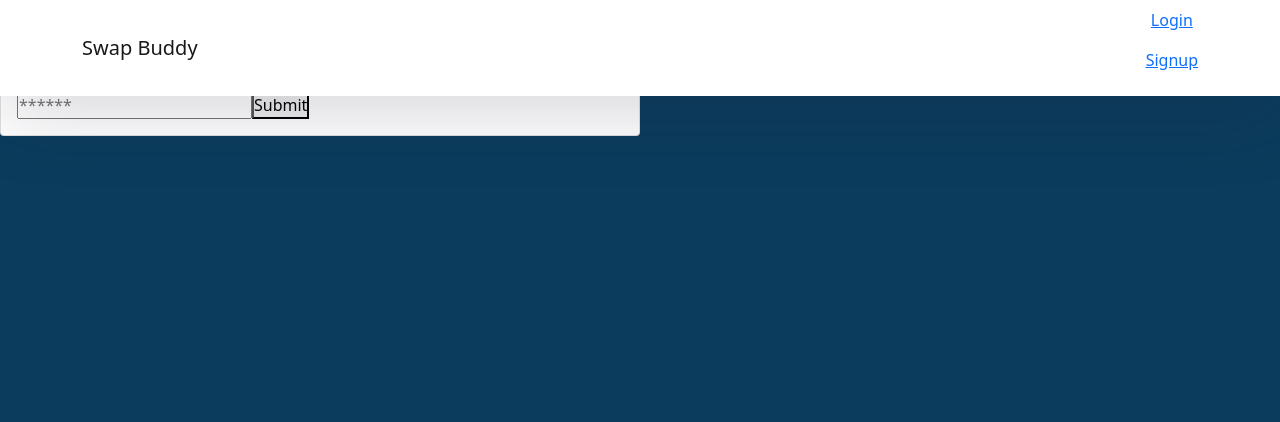
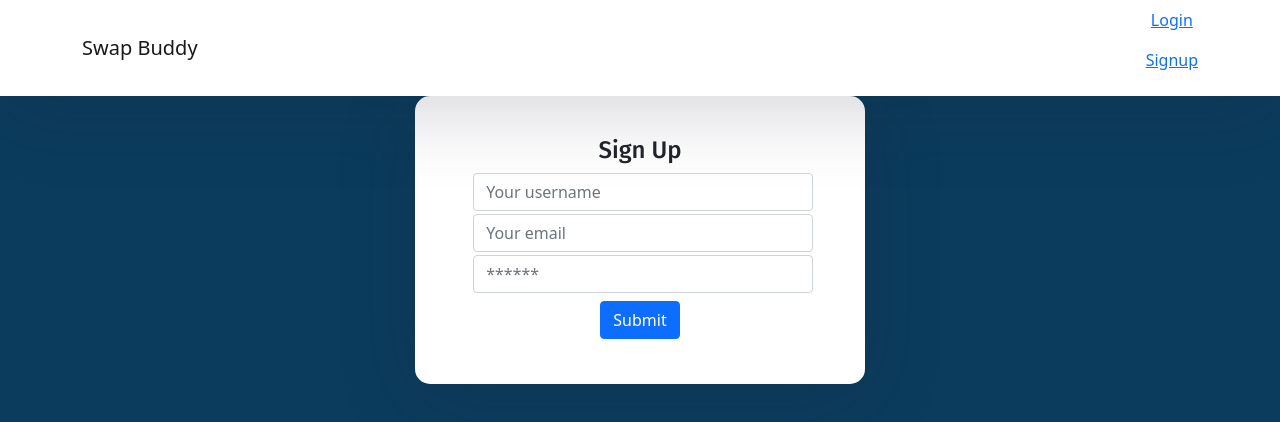
Before and after one commit to mkothari93/Swap-Buddy, a React (Create React App) app in the folder client/: page /signup in a window 1280 px wide. Shown: the top 422 px of the page. Built offline with nearby package versions, Linux system fonts and the light colour scheme.

Commit message:
fixed signup and login css

```diff
--- a/client/src/Home.css
+++ b/client/src/Home.css
@@ -134,3 +134,7 @@
     display: flex;
     align-items: center;
   }
+
+  .form-control {
+    margin: 0.2rem;
+  }
--- a/client/src/components/Header/index.js
+++ b/client/src/components/Header/index.js
@@ -19,7 +19,7 @@ const Header = () => {
   return (
     // <div className="App">
     <div>
-      <nav className="navbar navbar-expand-lg navbar-light fixed-top">
+      <nav className="navbar navbar-expand-lg navbar-light">
         <div className="container">
           <Link className="navbar-brand" to="/">
             Swap Buddy
--- a/client/src/components/signup.component.js
+++ b/client/src/components/signup.component.js
@@ -39,6 +39,7 @@ export default class SignUp extends Component {
           />
         </div>
 
+
         <button type="submit" className="btn btn-primary btn-block">
           Sign Up
         </button>
--- a/client/src/pages/Login.js
+++ b/client/src/pages/Login.js
@@ -41,13 +41,13 @@ const Login = (props) => {
 
   return (
     <main className="flex-row justify-center mb-4">
-      <div className="col-12 col-md-6">
-        <div className="card">
-          <h4 className="card-header">Login</h4>
-          <div className="card-body">
+      <div>
+        <div className="auth-inner">
+          <h4 className='text-center'>Login</h4>
+          <div className="form-group">
             <form onSubmit={handleFormSubmit}>
               <input
-                className="form-input"
+                className="form-control"
                 placeholder="Your email"
                 name="email"
                 type="email"
@@ -56,7 +56,7 @@ const Login = (props) => {
                 onChange={handleChange}
               />
               <input
-                className="form-input"
+                className="form-control"
                 placeholder="******"
                 name="password"
                 type="password"
@@ -64,9 +64,11 @@ const Login = (props) => {
                 value={formState.password}
                 onChange={handleChange}
               />
-              <button className="btn d-block w-100" type="submit">
+              <div className='d-flex justify-content-center mt-2'>
+              <button className="btn btn-primary btn-block" type="submit">
                 Submit
               </button>
+              </div>
             </form>
 
             {error && <div>Login failed</div>}
--- a/client/src/pages/Signup.js
+++ b/client/src/pages/Signup.js
@@ -39,13 +39,13 @@ const Signup = () => {
 
   return (
     <main className="flex-row justify-center mb-4">
-      <div className="col-12 col-md-6">
-        <div className="card">
-          <h4 className="card-header">Sign Up</h4>
-          <div className="card-body">
+      <div>
+        <div className="auth-inner">
+          <h4 className='text-center'>Sign Up</h4>
+          <div div className="form-group">
             <form onSubmit={handleFormSubmit}>
               <input
-                className="form-input"
+                className="form-control"
                 placeholder="Your username"
                 name="username"
                 type="username"
@@ -54,7 +54,7 @@ const Signup = () => {
                 onChange={handleChange}
               />
               <input
-                className="form-input"
+                className="form-control"
                 placeholder="Your email"
                 name="email"
                 type="email"
@@ -63,7 +63,7 @@ const Signup = () => {
                 onChange={handleChange}
               />
               <input
-                className="form-input"
+                className="form-control"
                 placeholder="******"
                 name="password"
                 type="password"
@@ -71,9 +71,11 @@ const Signup = () => {
                 value={formState.password}
                 onChange={handleChange}
               />
-              <button type="submit">
+              <div className='d-flex justify-content-center mt-2'>
+              <button type="submit" className="btn btn-primary btn-block">
                 Submit
               </button>
+              </div>
             </form>
 
             {error && <div>Signup failed</div>}
```
